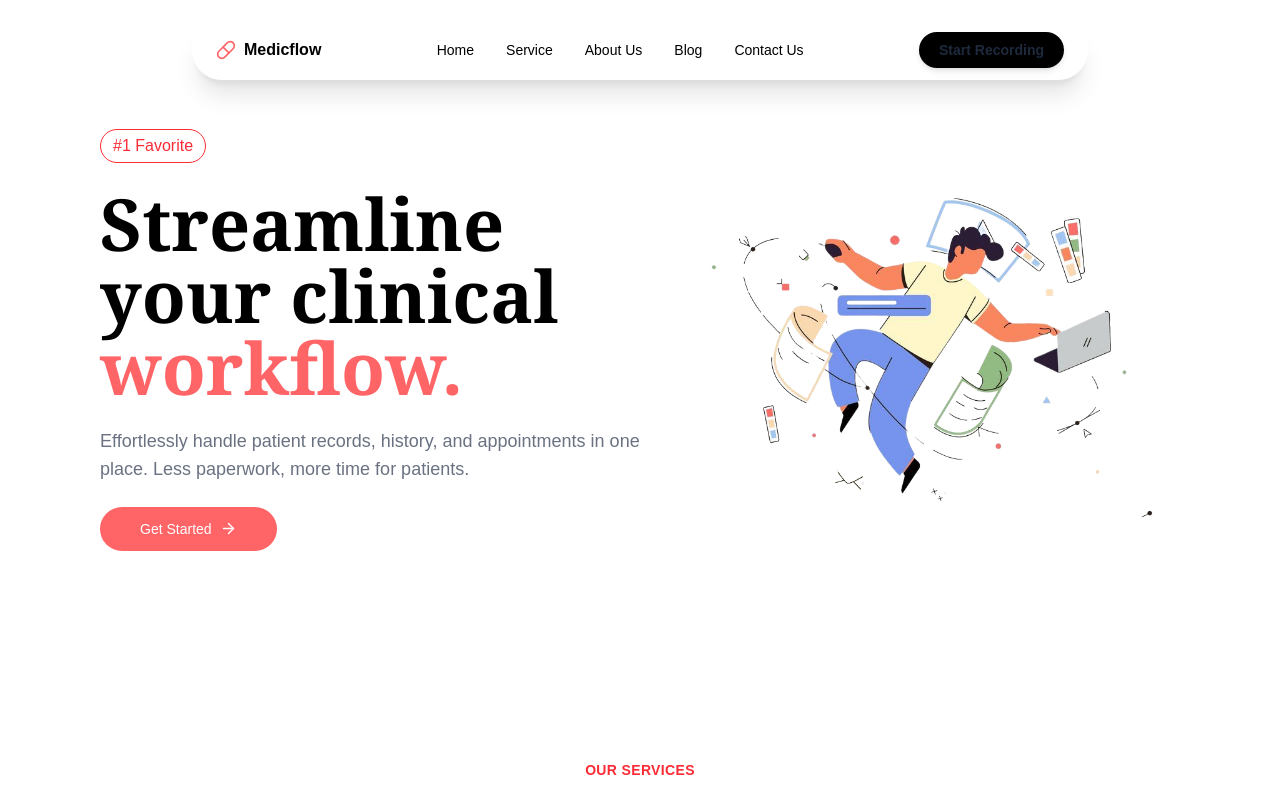
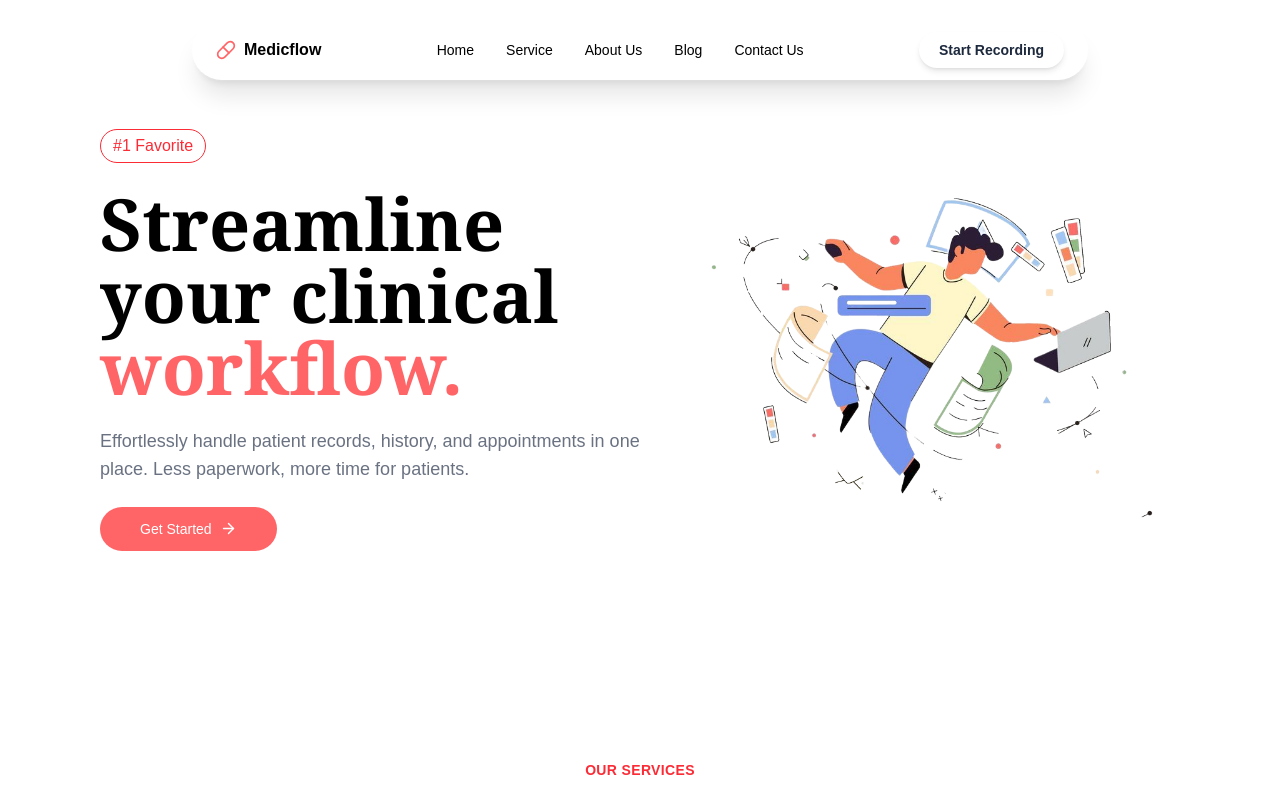
Before and after one commit to Dareean/Medical-Record, a React app in the folder frontend/: page / in a window 1280 px wide. Shown: the top 791 px of the page. Built offline with nearby package versions, Linux system fonts and the light colour scheme; the HTML template or start-up script is replaced by a standard one; a web font is replaced by a local one.

Commit message:
Perubahan sedikit

```diff
--- a/frontend/components/layout/Navbar.jsx
+++ b/frontend/components/layout/Navbar.jsx
@@ -28,7 +28,7 @@ export default function Navbar() {
         </div>
 
         <div>
-          <button className="bg-black text-slate-800 px-5 py-2 rounded-full text-sm font-bold hover:bg-red-50 transition-colors cursor-pointer shadow-md">
+          <button className="bg-white text-slate-800 px-5 py-2 rounded-full text-sm font-bold hover:bg-red-50 transition-colors cursor-pointer shadow-md">
             Start Recording
           </button>
         </div>
```
